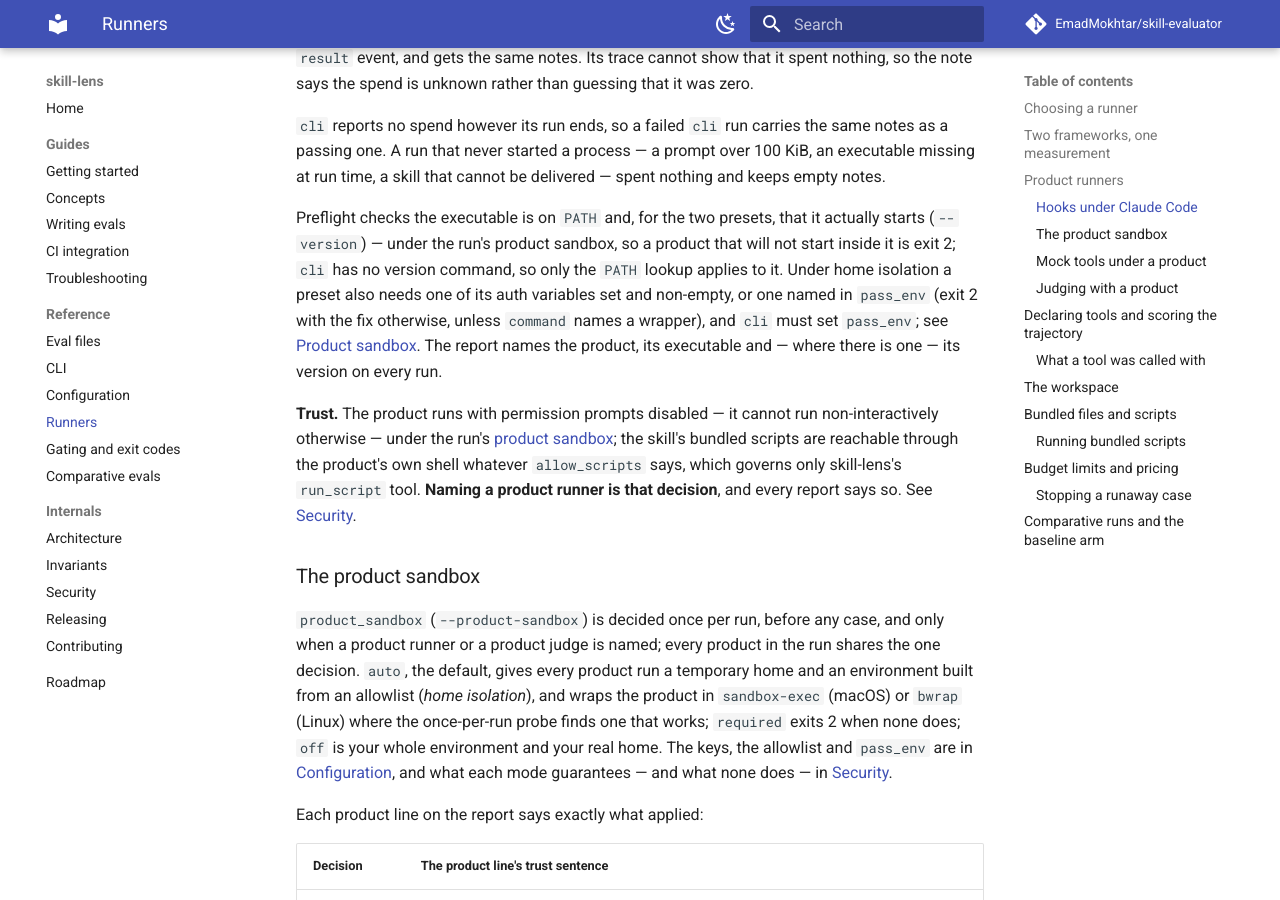
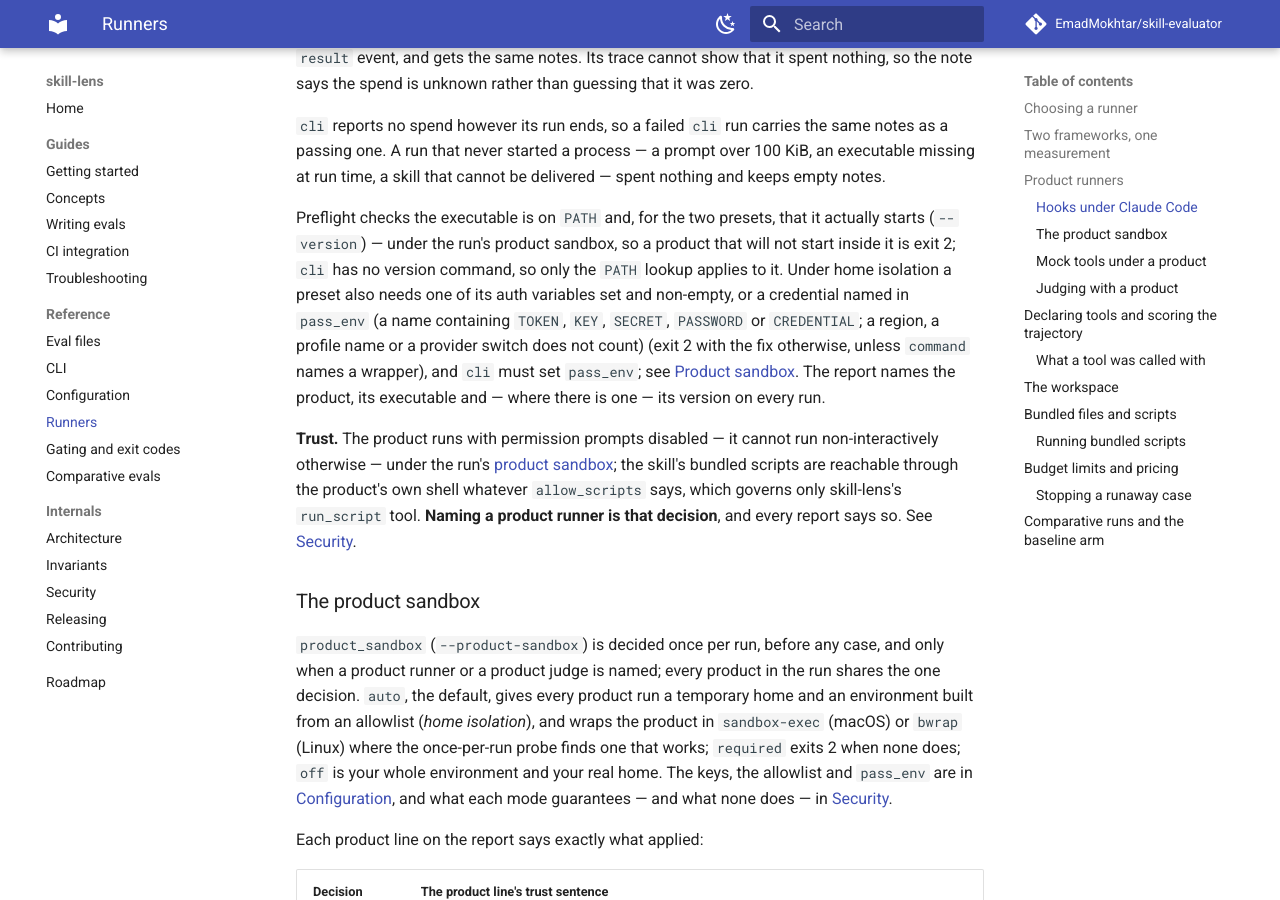
Before and after one commit to EmadMokhtar/skill-evaluator, an MkDocs documentation site: the page built from docs/runners.md, in a window 1280 px wide and 900 px high, scrolled down 7507 px. Built offline with MkDocs 1.6.1 and Material for MkDocs 9.7.7, drawn with Linux system fonts in a browser that asks for light colours; comment, search, counter and statistics services are not loaded.

Commit message:
fix: count only credential-named pass_env variables for the auth check
Any set pass_env name passed the check, so a Bedrock setup naming only
AWS_REGION and CLAUDE_CODE_USE_BEDROCK passed preflight while its login in
~/.aws stayed hidden by the temporary home, and every case errored.

Co-Authored-By: Claude Opus 5.5 <noreply@anthropic.com>

````diff
--- a/docs/configuration.md
+++ b/docs/configuration.md
@@ -289,8 +289,8 @@ Home isolation is **not a sandbox**: a process can still read and write any file
 its absolute path. A login kept in your home directory or the OS keychain is out of reach
 too, so the product authenticates from the environment — `CLAUDE_CODE_OAUTH_TOKEN` (from
 `claude setup-token`) or `ANTHROPIC_API_KEY`, and `COPILOT_GITHUB_TOKEN`. Preflight refuses a
-preset with none of its auth variables set and non-empty, or named in `pass_env`, with exit 2
-and the fix; a `command` that names another executable (a wrapper that brings its own auth)
+preset with none of its auth variables set and non-empty, or a credential named in `pass_env`
+(a name containing `TOKEN`, `KEY`, `SECRET`, `PASSWORD` or `CREDENTIAL`; a region, a profile name or a provider switch does not count), with exit 2 and the fix; a `command` that names another executable (a wrapper that brings its own auth)
 is not checked. A Bedrock or Vertex setup names its variables in `pass_env`:
 
 ```toml
--- a/docs/runners.md
+++ b/docs/runners.md
@@ -263,8 +263,8 @@ missing at run time, a skill that cannot be delivered — spent nothing and keep
 Preflight checks the executable is on `PATH` and, for the two presets, that it actually
 starts (`--version`) — under the run's product sandbox, so a product that will not start
 inside it is exit 2; `cli` has no version command, so only the `PATH` lookup applies to it.
-Under home isolation a preset also needs one of its auth variables set and non-empty, or one
-named in `pass_env` (exit 2 with the fix otherwise, unless `command` names a wrapper), and
+Under home isolation a preset also needs one of its auth variables set and non-empty, or a
+credential named in `pass_env` (a name containing `TOKEN`, `KEY`, `SECRET`, `PASSWORD` or `CREDENTIAL`; a region, a profile name or a provider switch does not count) (exit 2 with the fix otherwise, unless `command` names a wrapper), and
 `cli` must set `pass_env`; see [Product sandbox](configuration.md#product-sandbox).
 The report names the product, its executable and — where there is one — its version on every
 run.
````
Also changed, not shown: docs/invariants.md (+3 -1 lines), docs/superpowers/specs/2026-10-23-skill-lens-product-sandbox-design.md (+3 -1 lines), docs/troubleshooting.md (+1 -1 lines), 4 other files.
